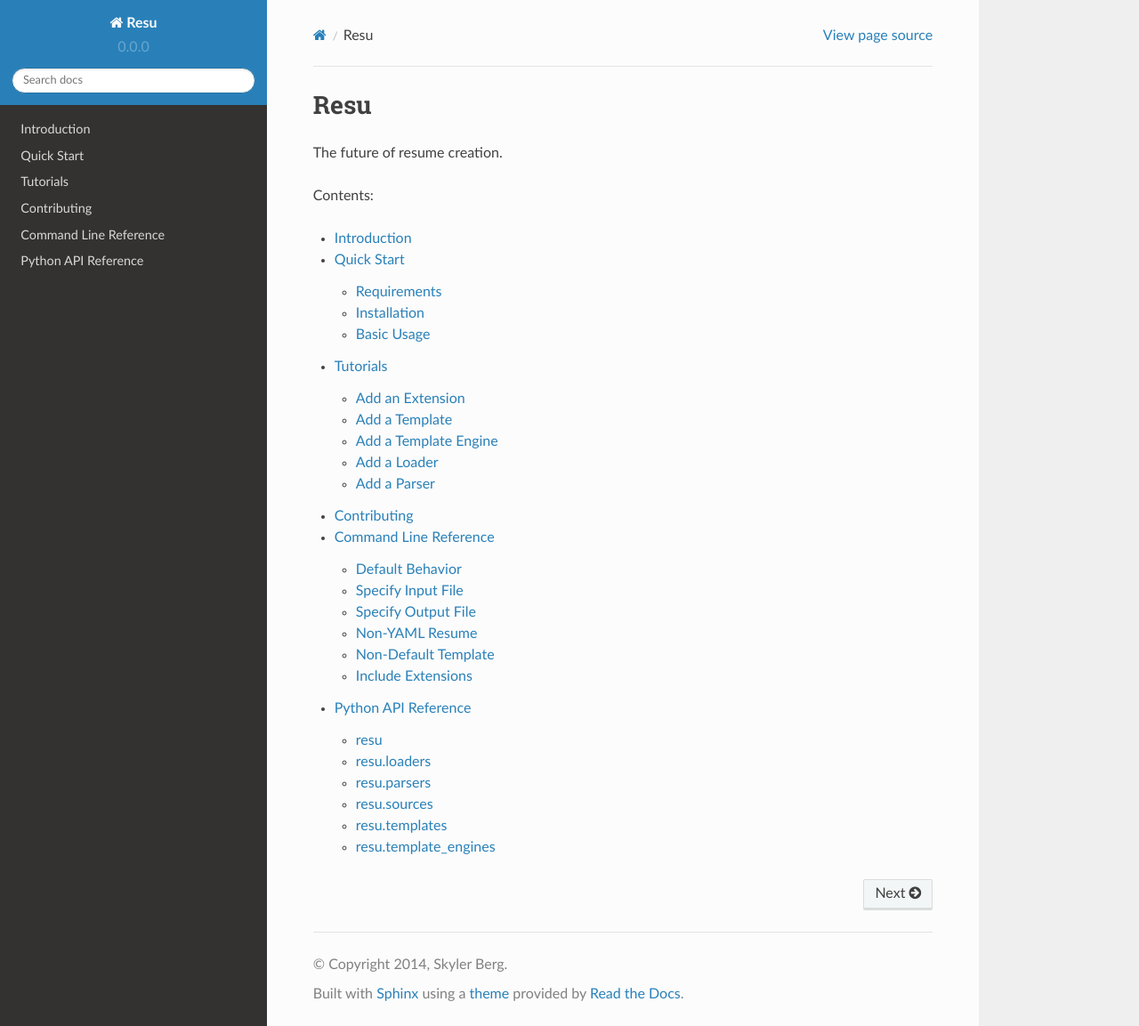
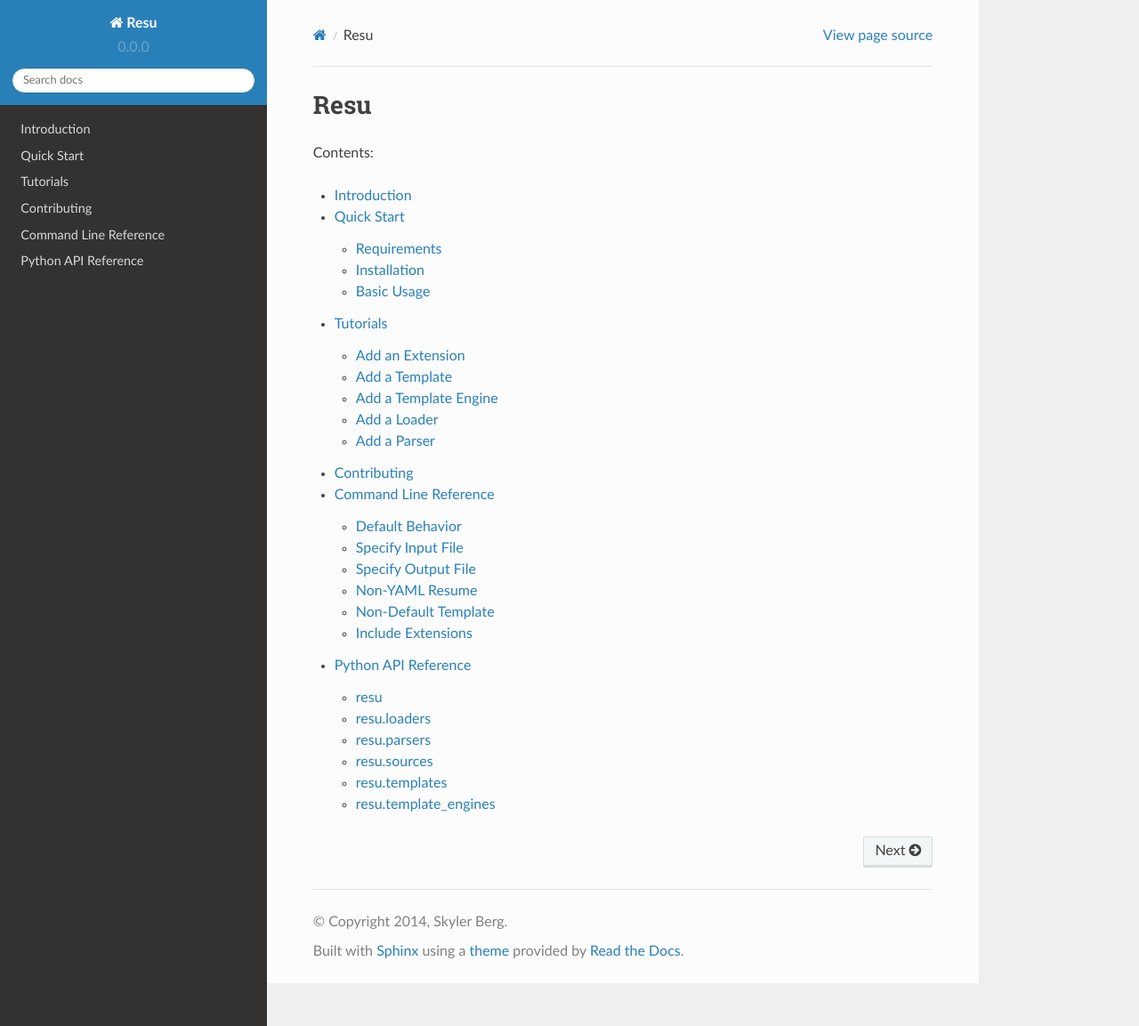
Before and after one commit to skylerberg/resu, a Sphinx documentation site: the page built from doc/index.rst, in a window 1280 px wide and 1153 px high. Shown: the whole window at 89% size. Built offline with Sphinx 7.4.7 and the Read the Docs theme 2.0.0, drawn with Linux system fonts in a browser that asks for light colours.

Commit message:
Remove a line that said nothing from documentation

```diff
--- a/doc/index.rst
+++ b/doc/index.rst
@@ -5,8 +5,6 @@
 
 Resu
 ====
-
-The future of resume creation.
 
 Contents:
 
```
